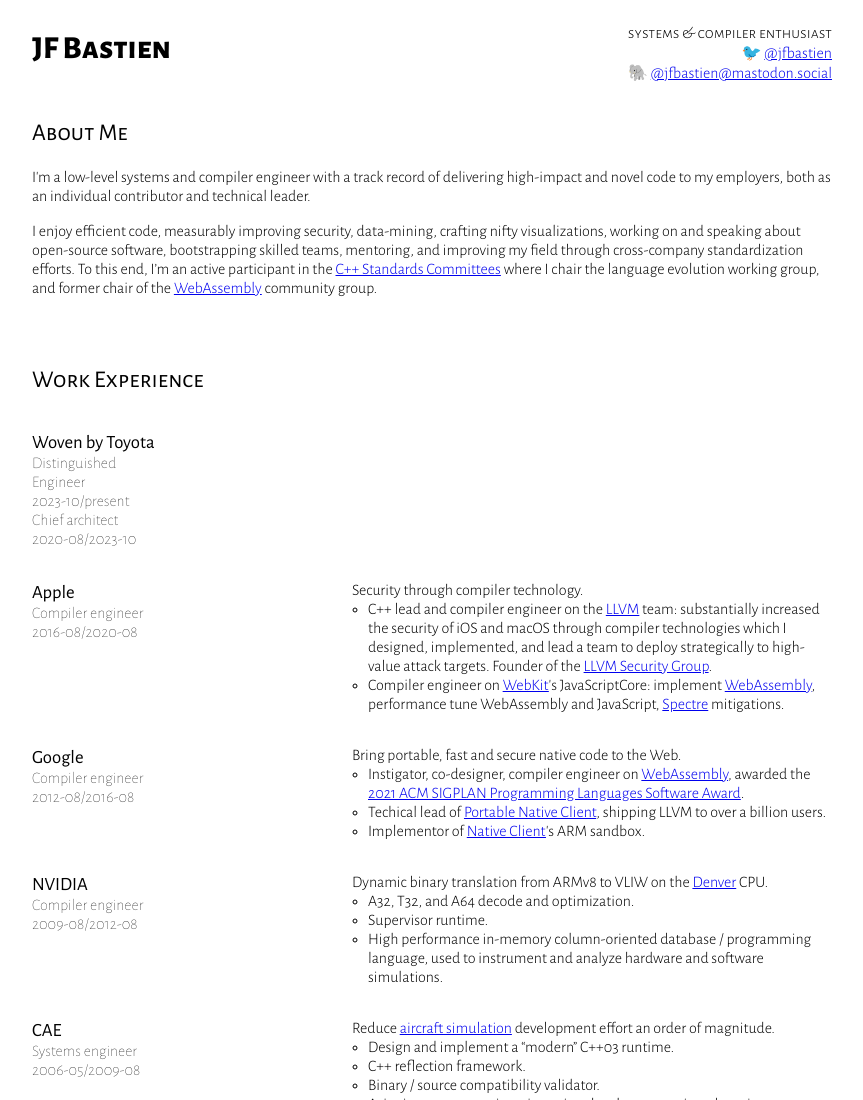
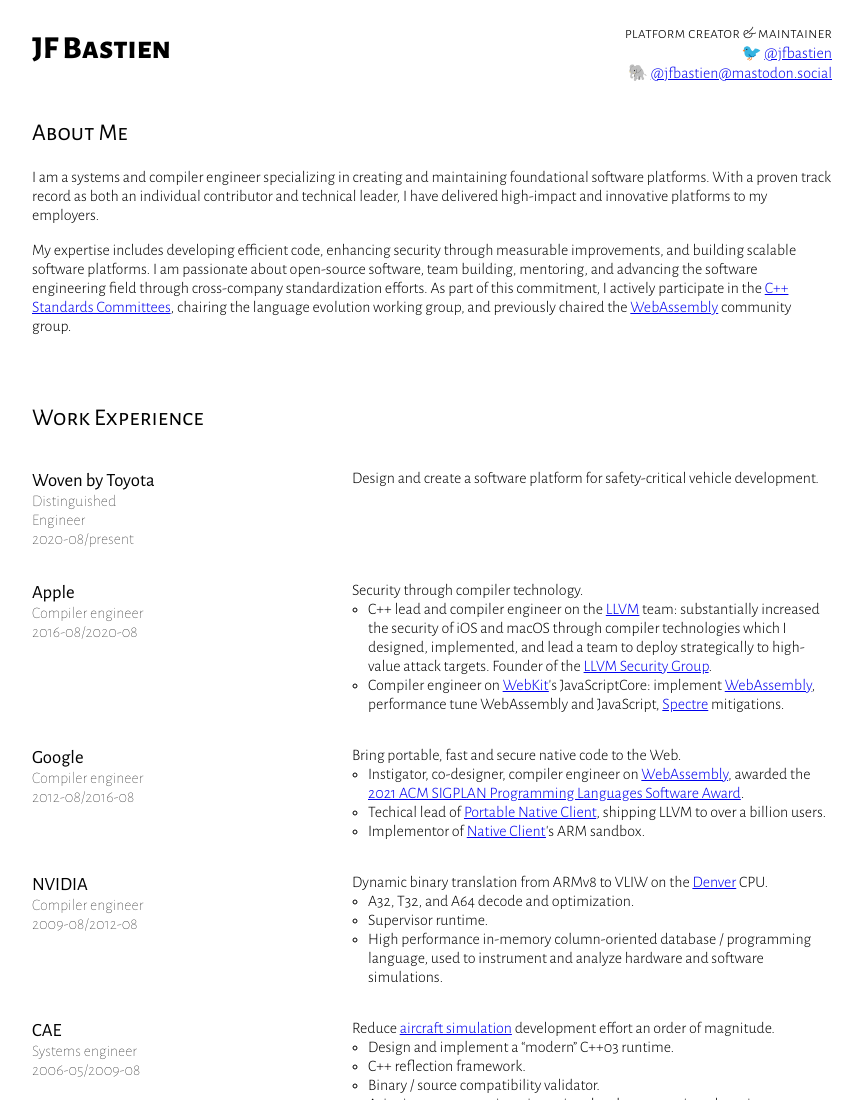
Before and after one commit to jfbastien/jfbastien.github.io, a plain HTML site: page index.html in a window 1280 px wide. Shown: the top 1100 px of the page, without its empty margins (208-1071 px from the left). Drawn offline with Linux system fonts and the light colour scheme.

Commit message:
Update index.html

```diff
--- a/index.html
+++ b/index.html
@@ -39,7 +39,7 @@
     <header>
       <h1>JF Bastien</h1>
       <div>
-      <p>systems &amp; compiler enthusiast</p>
+      <p>platform creator &amp; maintainer</p>
       <p> 🐦 <a href="https://twitter.com/jfbastien">@jfbastien</a></p>
       <p> 🐘 <a rel="me" href="https://mastodon.social/@jfbastien">@jfbastien@mastodon.social</a>
       </div>
@@ -47,8 +47,8 @@
     <main>
       <article>
         <h2>About Me</h2>
-        <p>I'm a low-level systems and compiler engineer with a track record of delivering high-impact and novel code to my employers, both as an individual contributor and technical leader.</p>
-        <p>I enjoy efficient code, measurably improving security, data-mining, crafting nifty visualizations, working on and speaking about open-source software, bootstrapping skilled teams, mentoring, and improving my field through cross-company standardization efforts. To this end, I’m an active participant in the <a href="https://isocpp.org/std/the-committee">C++ Standards Committees</a> where I chair the language evolution working group, and former chair of the <a href="https://en.wikipedia.org/wiki/WebAssembly">WebAssembly</a> community group.</p>
+        <p>I am a systems and compiler engineer specializing in creating and maintaining foundational software platforms. With a proven track record as both an individual contributor and technical leader, I have delivered high-impact and innovative platforms to my employers.</p>
+        <p>My expertise includes developing efficient code, enhancing security through measurable improvements, and building scalable software platforms. I am passionate about open-source software, team building, mentoring, and advancing the software engineering field through cross-company standardization efforts. As part of this commitment, I actively participate in the <a href="https://isocpp.org/std/the-committee">C++ Standards Committees</a>, chairing the language evolution working group, and previously chaired the <a href="https://en.wikipedia.org/wiki/WebAssembly">WebAssembly</a> community group.</p>
       </article>
       <article>
         <h2>Work Experience</h2>
@@ -56,11 +56,10 @@
           <div class=entry>
             <div class=where><h3>Woven by Toyota</h3>
               <p>Distinguished Engineer</p>
-              <p>2023-10/present</p>
-              <p>Chief architect</p>
-              <p>2020-08/2023-10</p>
+              <p>2020-08/present</p>
             </div>
             <div class=what>
+              <p>Design and create a software platform for safety-critical vehicle development.</p>
             </div>
           </div>
           <div class=entry>
```
